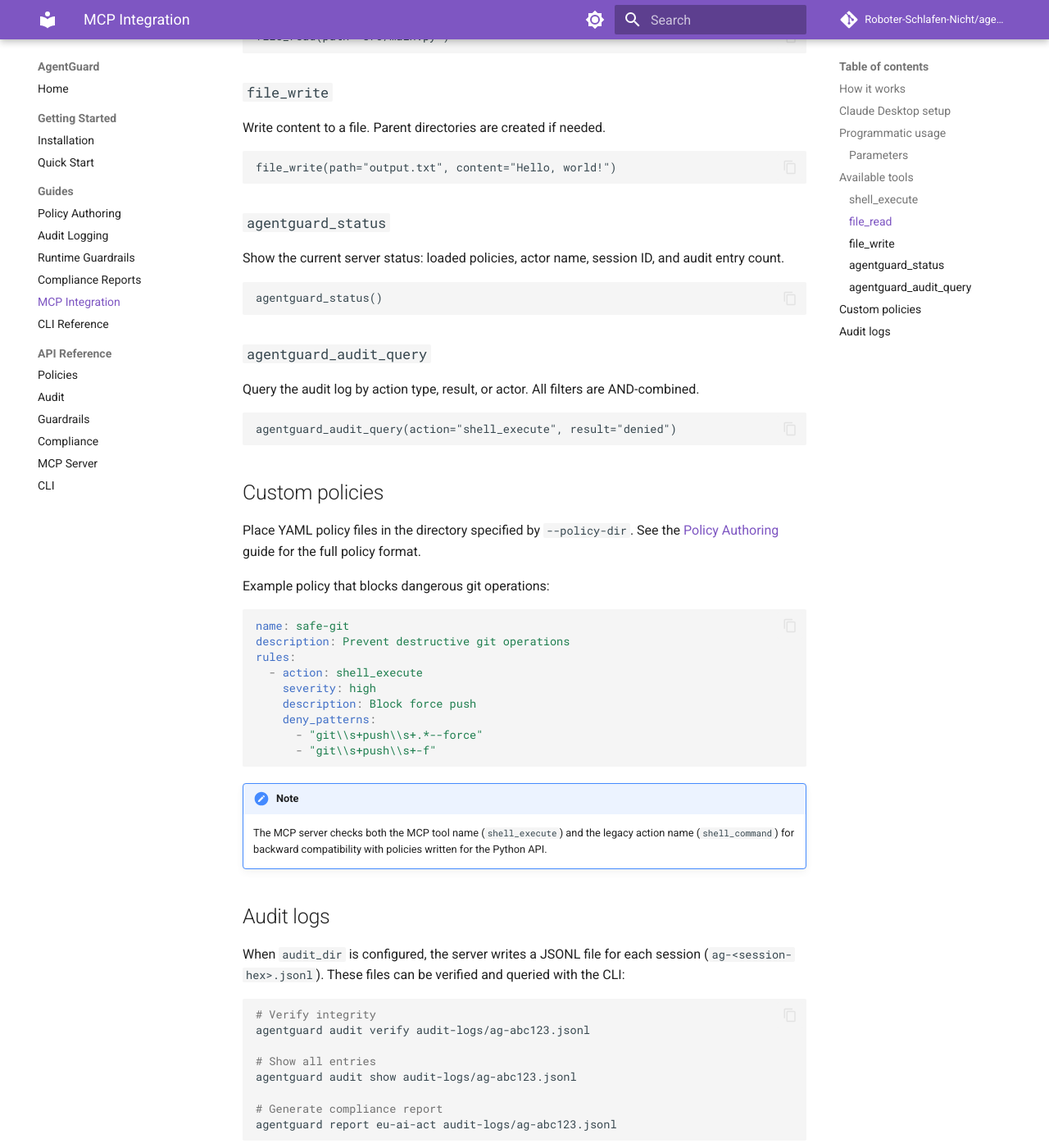
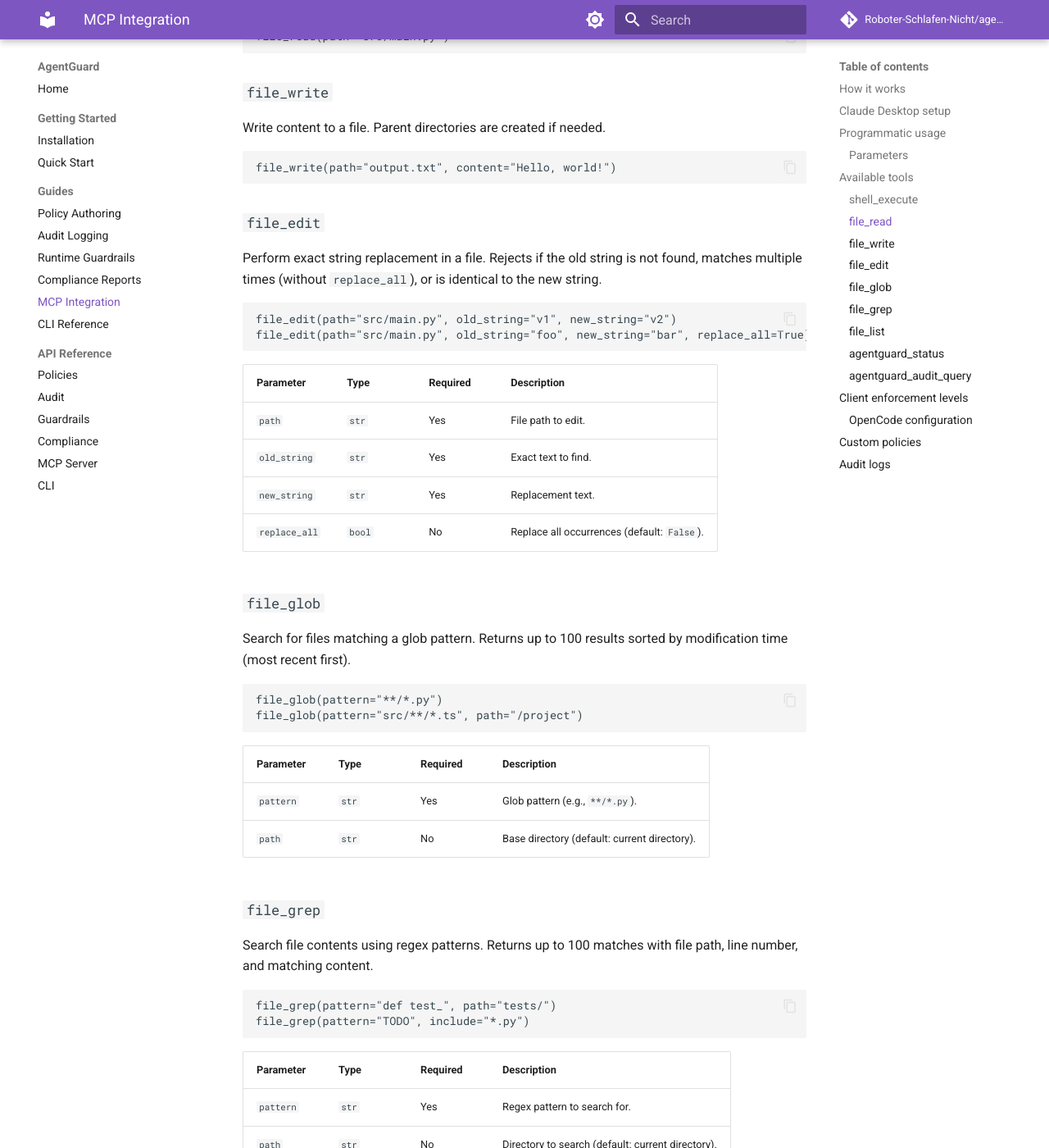
Before and after one commit to Roboter-Schlafen-Nicht/agentguard, an MkDocs documentation site: the page built from docs/guides/mcp-integration.md, in a window 1280 px wide and 1400 px high, scrolled down 2376 px. Shown: the whole window at 82% size. Built offline with MkDocs 1.6.1 and Material for MkDocs 9.7.7, drawn with Linux system fonts in a browser that asks for light colours; comment, search, counter and statistics services are not loaded; some of the changed text lies outside the part shown.

Commit message:
docs: update README and MCP docs for 9-tool coverage and client enforcement levels (#60)
Fix misleading 'Works with any MCP client' claim to document actual
enforcement levels per client. Add client enforcement table showing
that most clients have native tools that bypass MCP. Document OpenCode
config for full enforcement. Add documentation for 4 new MCP tools
(file_edit, file_glob, file_grep, file_list). Update test count to 927.

Co-authored-by: rsn-opencode <rsn-opencode@users.noreply.github.com>

````diff
--- a/docs/guides/mcp-integration.md
+++ b/docs/guides/mcp-integration.md
@@ -13,8 +13,9 @@ Agent  ──►  AgentGuard MCP Server  ──►  System
                └── audit log
 ```
 
-The MCP server exposes three action tools (`shell_execute`, `file_read`,
-`file_write`) and two introspection tools (`agentguard_status`,
+The MCP server exposes seven action tools (`shell_execute`, `file_read`,
+`file_write`, `file_edit`, `file_glob`, `file_grep`, `file_list`) and
+two introspection tools (`agentguard_status`,
 `agentguard_audit_query`). When an agent calls a tool:
 
 1. The request is checked against all loaded policies.
@@ -111,6 +112,70 @@ Write content to a file. Parent directories are created if needed.
 file_write(path="output.txt", content="Hello, world!")
 ```
 
+### `file_edit`
+
+Perform exact string replacement in a file. Rejects if the old string
+is not found, matches multiple times (without `replace_all`), or is
+identical to the new string.
+
+```
+file_edit(path="src/main.py", old_string="v1", new_string="v2")
+file_edit(path="src/main.py", old_string="foo", new_string="bar", replace_all=True)
+```
+
+| Parameter | Type | Required | Description |
+|---|---|---|---|
+| `path` | `str` | Yes | File path to edit. |
+| `old_string` | `str` | Yes | Exact text to find. |
+| `new_string` | `str` | Yes | Replacement text. |
+| `replace_all` | `bool` | No | Replace all occurrences (default: `False`). |
+
+### `file_glob`
+
+Search for files matching a glob pattern. Returns up to 100 results
+sorted by modification time (most recent first).
+
+```
+file_glob(pattern="**/*.py")
+file_glob(pattern="src/**/*.ts", path="/project")
+```
+
+| Parameter | Type | Required | Description |
+|---|---|---|---|
+| `pattern` | `str` | Yes | Glob pattern (e.g., `**/*.py`). |
+| `path` | `str` | No | Base directory (default: current directory). |
+
+### `file_grep`
+
+Search file contents using regex patterns. Returns up to 100 matches
+with file path, line number, and matching content.
+
+```
+file_grep(pattern="def test_", path="tests/")
+file_grep(pattern="TODO", include="*.py")
+```
+
+| Parameter | Type | Required | Description |
+|---|---|---|---|
+| `pattern` | `str` | Yes | Regex pattern to search for. |
+| `path` | `str` | No | Directory to search (default: current directory). |
+| `include` | `str` | No | File filter (e.g., `*.py`, `*.{ts,tsx}`). |
+
+### `file_list`
+
+List directory contents. Directories are marked with a trailing `/`.
+Common directories (`.git`, `node_modules`, `__pycache__`, etc.) are
+excluded by default. Returns up to 100 entries.
+
+```
+file_list()
+file_list(path="src/")
+```
+
+| Parameter | Type | Required | Description |
+|---|---|---|---|
+| `path` | `str` | No | Directory to list (default: current directory). |
+
 ### `agentguard_status`
 
 Show the current server status: loaded policies, actor name, session ID,
@@ -128,6 +193,39 @@ AND-combined.
 ```
 agentguard_audit_query(action="shell_execute", result="denied")
 ```
+
+## Client enforcement levels
+
+Most MCP clients have their own native tools (shell, file read/write,
+etc.) that bypass the MCP server entirely. Enforcement coverage depends
+on whether the client can disable these native tools:
+
+| Client | Full Enforcement? | Notes |
+|--------|:---:|---|
+| Claude Desktop | ✅ Yes | No native tools — all tools come from MCP |
+| OpenCode | ✅ Yes | Deny native tools via `opencode.json` config |
+| Cursor, Windsurf, VS Code Copilot, Cline, Zed | ⚠️ Partial | Native tools bypass AgentGuard |
+
+### OpenCode configuration
+
+To achieve full enforcement with OpenCode, deny native tools so all
+operations route through AgentGuard's MCP tools:
+
+```json
+{
+  "permission": {
+    "bash": "deny",
+    "read": "deny",
+    "edit": "deny",
+    "write": "deny",
+    "glob": "deny",
+    "grep": "deny"
+  }
+}
+```
+
+MCP tools (prefixed with `agentguard_` by OpenCode) are unaffected by
+these denials.
 
 ## Custom policies
 
````
Also changed, not shown: README.md (+63 -11 lines), docs/api/mcp.md (+6 -4 lines).
